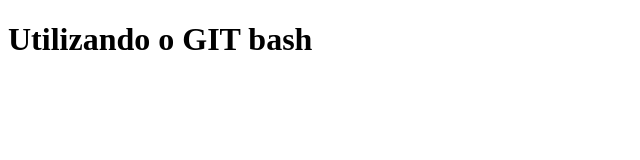
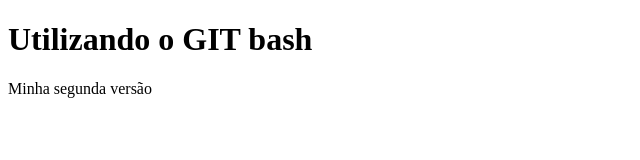
Before and after one commit to katianecristine/aula-git-kaka, a plain HTML site: page index.html in a window 1280 px wide. Shown: the whole page, without its empty margins (0-640 px from the left). Drawn offline with Linux system fonts and the light colour scheme.

Commit message:
Segunda versão!

```diff
--- a/index.html
+++ b/index.html
@@ -5,5 +5,6 @@
 </head>
 <body>
 	<h1>Utilizando o GIT bash</h1>
+	<p>Minha segunda versão</p>
 </body>
 </html>
```
